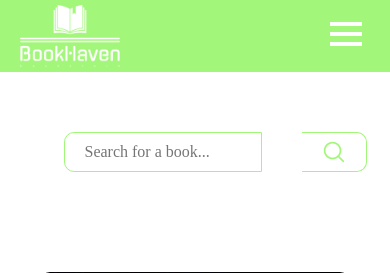
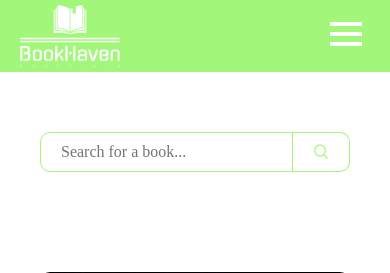
Before and after one commit to RalphSaridar369/Book_Haven, a PHP site: page /home.php in a window 390 px wide. Shown: the top 273 px of the page. Run offline with PHP 8.4, Linux system fonts and the light colour scheme; some web fonts are replaced.

Commit message:
Done with search bar

```diff
--- a/components/filterBar.php
+++ b/components/filterBar.php
@@ -8,9 +8,11 @@
 </head>
 
 <body>
-    <input type="text" placeholder="Search for a book..." id="search_bar" />
-    <div class="search_icon_container">
-        <img src="./images/icons/search.png" alt="search-icon" />
+    <div class="search_bar_container">
+        <input type="text" placeholder="Search for a book..." id="search_bar" />
+        <div class="search_icon_container">
+            <img src="./images/icons/search.png" alt="search-icon" />
+        </div>
     </div>
 </body>
 
--- a/filterBar.css
+++ b/filterBar.css
@@ -1,3 +1,10 @@
+.search_bar_container{
+    width: 100%;
+    display: flex;
+    flex-direction: row;
+    justify-content: center;
+}
+
 #search_bar{
     width: 40%!important;
     padding:0 20px!important;
@@ -28,7 +35,11 @@
 }
 
 @media screen and (max-width: 700px) {
+    .search_bar_container{
+        margin: 0 40px!important
+    }
+
     #search_bar{
-        margin:0 40px!important;
+        width: 100%!important;
     }
 }
```
